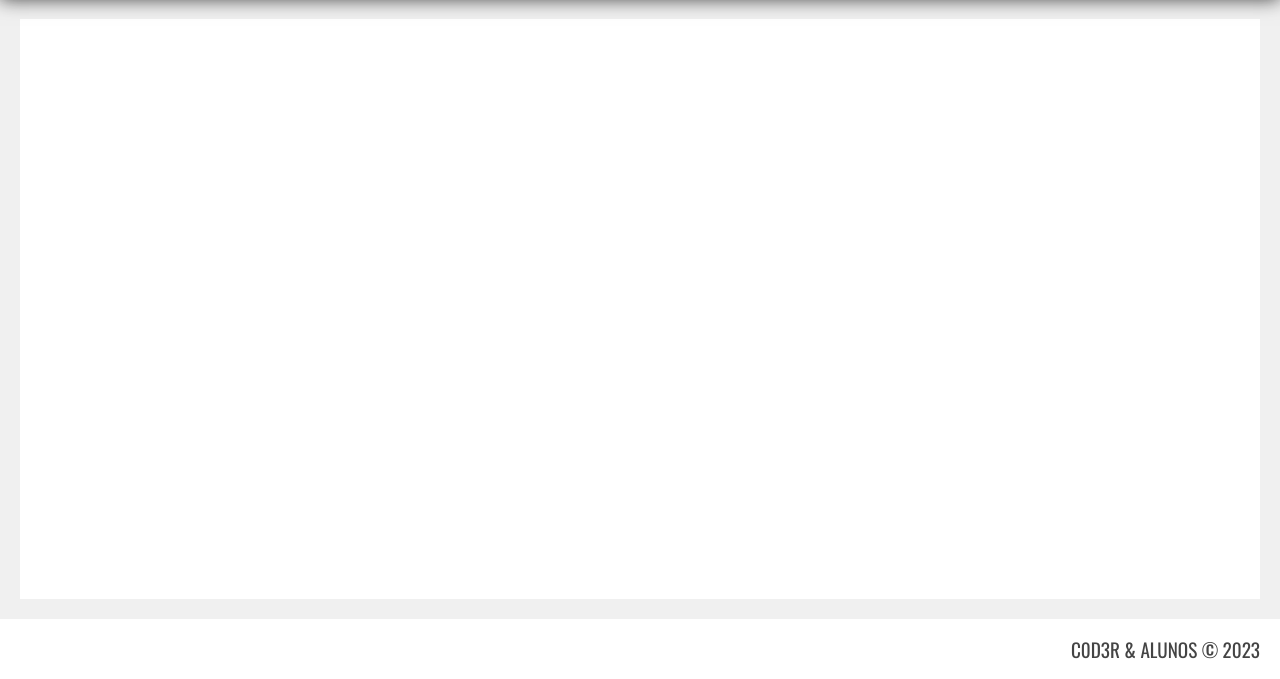
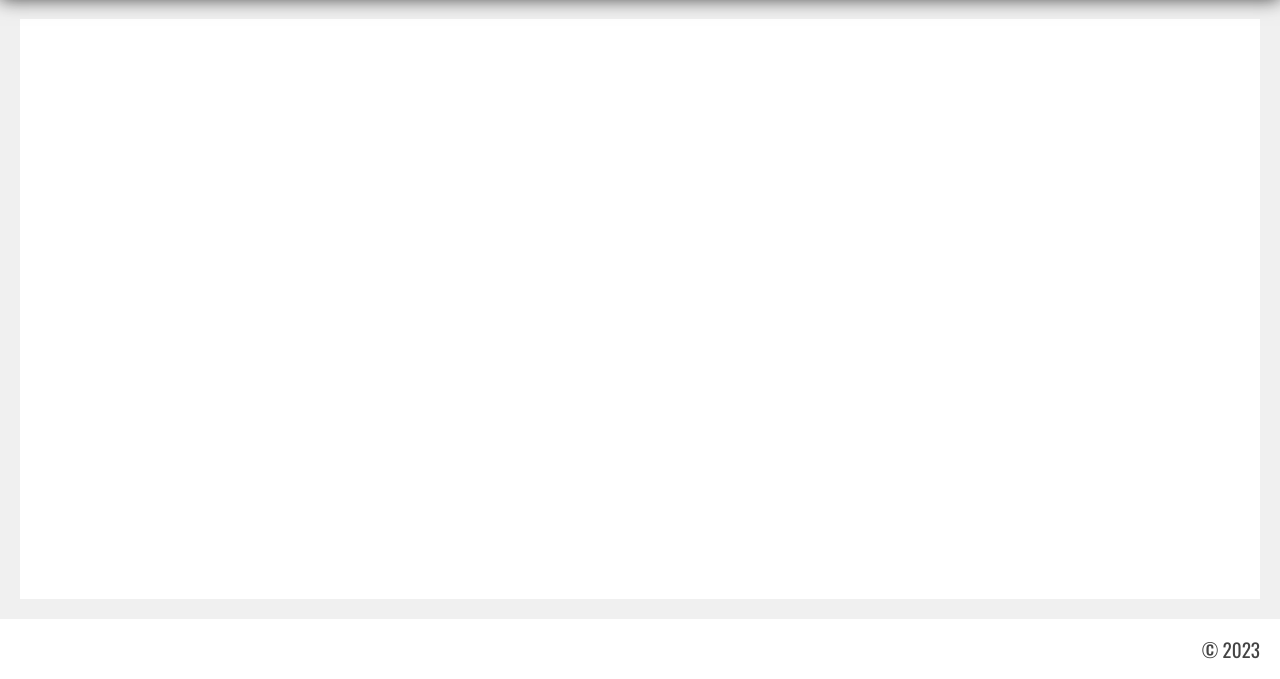
Before and after one commit to Skmuell/estudos-php-laravel, a PHP site: page /exercicio.php in a window 1280 px wide. Shown: the part 121-800 px from the top of the page. Run offline with PHP 8.4, Linux system fonts and the light colour scheme.

Commit message:
atualizacao

```diff
--- a/curso-php/exercicio.php
+++ b/curso-php/exercicio.php
@@ -20,7 +20,7 @@
         </div>
     </main>
     <footer class="rodape">
-        C0D3R & ALUNOS © <?= date('Y')?>
+         © <?= date('Y')?>
     </footer>
 
 </body>
```
